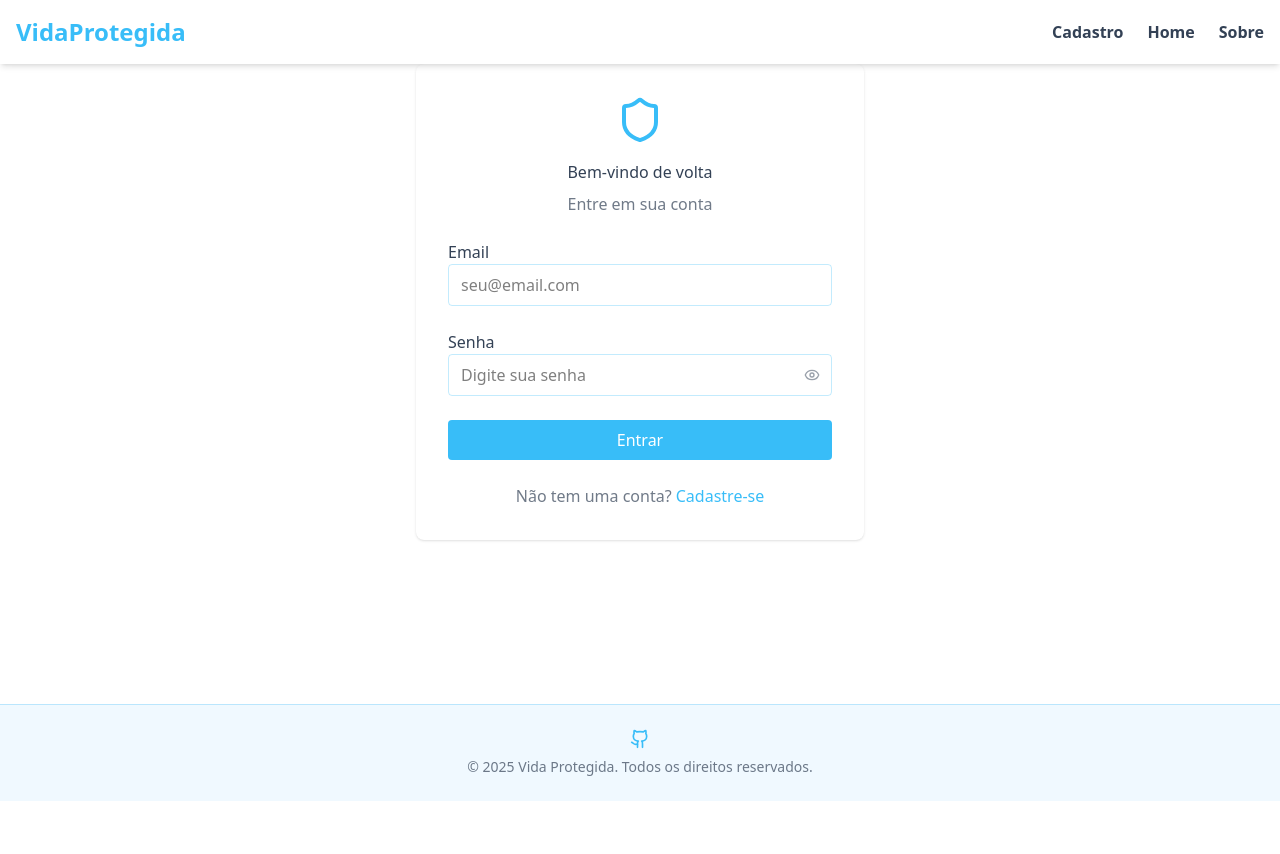
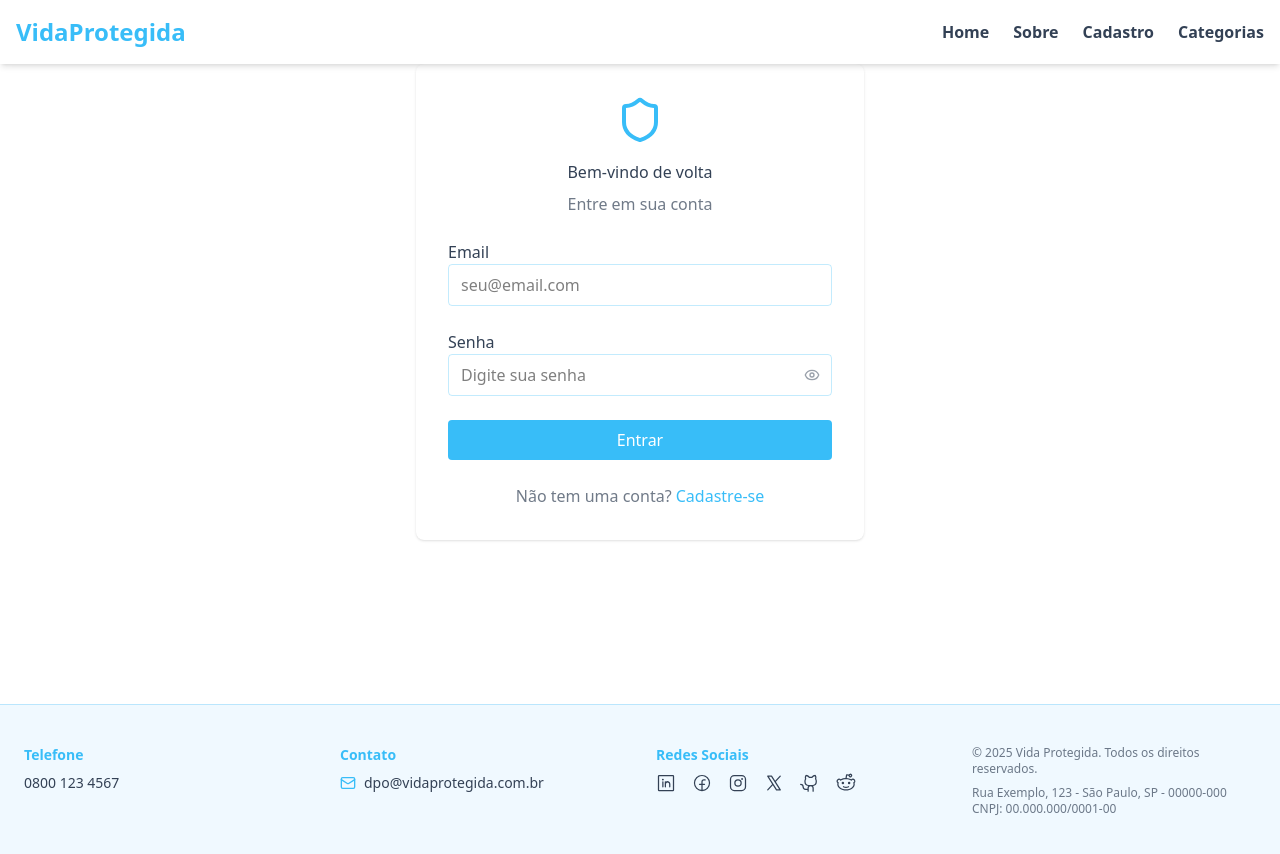
Before and after one commit to Grupo-01-Turma-javascript-08/vida_protegida_front, a React (Vite) app: page /login in a window 1280 px wide. Shown: the top 854 px of the page. Before the commit the page ends 801 px from the top, so only its background shows below. Built offline with nearby package versions, Linux system fonts and the light colour scheme.

Commit message:
atauliza footer e navbar

```diff
--- a/src/components/footer/Footer.tsx
+++ b/src/components/footer/Footer.tsx
@@ -1,22 +1,68 @@
-import React from 'react';
-import { Github } from 'lucide-react';
+
+import { Mail,} from 'lucide-react';
+import { XLogoIcon, RedditLogoIcon, FacebookLogoIcon, InstagramLogoIcon, LinkedinLogoIcon, GithubLogoIcon } from "@phosphor-icons/react"
 
 function Footer() {
   return (
-    <footer className="bg-[#f0f9ff] border-t border-[#bae6fd] py-6 text-center text-[#334155]">
-      <div className="flex justify-center items-center gap-4 mb-2">
+    <footer className="bg-[#f0f9ff] border-t border-[#bae6fd] text-[#334155] py-10 px-6">
+      <div className="max-w-7xl mx-auto grid grid-cols-1 sm:grid-cols-2 md:grid-cols-4 gap-8 text-sm">
+
+        <div>
+          <h4 className="font-semibold text-[#38bdf8] mb-2">Telefone</h4>
+          <a href="#" className="hover:underline block">0800 123 4567</a>
+        </div>
+
+        <div>
+          <h4 className="font-semibold text-[#38bdf8] mb-2">Contato</h4>
+          <p className="flex items-center gap-2">
+            <Mail className="h-4 w-4 text-[#38bdf8]" />
+            <a href="mailto:dpo@vidaprotegida.com.br" className="hover:underline">
+              dpo@vidaprotegida.com.br
+            </a>
+          </p>
+        </div>
+
+        <div>
+          <h4 className="font-semibold text-[#38bdf8] mb-2">Redes Sociais</h4>
+          <div className="flex gap-4 mt-2">
+            <a href="#" className="hover:text-[#0ea5e9] transition-colors">
+              <LinkedinLogoIcon className="h-5 w-5" />
+            </a>
+            <a href="#" className="hover:text-[#0ea5e9] transition-colors">
+              <FacebookLogoIcon className="h-5 w-5" />
+            </a>
+            <a href="#" className="hover:text-[#0ea5e9] transition-colors">
+              <InstagramLogoIcon className="h-5 w-5" />
+            </a>
+            <a href="#" className="hover:text-[#0ea5e9] transition-colors">
+              <XLogoIcon className="h-5 w-5" />
+            </a>
             <a
               href="https://github.com/Grupo-01-Turma-javascript-08/vida_protegida_front"
               target="_blank"
               rel="noopener noreferrer"
-          className="text-[#38bdf8] hover:text-[#0ea5e9] transition-colors"
+              className="hover:text-[#0ea5e9] transition-colors"
             >
-          <Github className="h-5 w-5" />
+              <GithubLogoIcon className="h-5 w-5" />
+            </a>
+
+            <a
+              href="https://www.reddit.com/"
+              target="_blank"
+              rel="noopener noreferrer"
+              className="hover:text-[#0ea5e9] transition-colors"
+            >
+              <RedditLogoIcon className="h-5 w-5" />
             </a>
           </div>
-      <p className="text-sm text-[#334155]/70">
-        © 2025 Vida Protegida. Todos os direitos reservados.
-      </p>
+        </div>
+
+        <div className="text-xs text-[#334155]/70">
+          <p className="mb-2">© 2025 Vida Protegida. Todos os direitos reservados.</p>
+          <p>Rua Exemplo, 123 - São Paulo, SP - 00000-000</p>
+          <p>CNPJ: 00.000.000/0001-00</p>
+        </div>
+      </div>
     </footer>
   );
 }
--- a/src/components/navbar/Navbar.tsx
+++ b/src/components/navbar/Navbar.tsx
@@ -9,10 +9,6 @@ function Navbar() {
         </Link>
 
         <div className="flex space-x-6 text-[#334155]">
-          <Link to="/cadastro" className="font-semibold hover:text-[#0ea5e9] transition-colors"
-          >
-            Cadastro
-          </Link>
           <Link
             to="/home"
             className="font-semibold hover:text-[#0ea5e9] transition-colors"
@@ -25,6 +21,18 @@ function Navbar() {
           >
             Sobre
           </Link>
+          <Link
+            to="/"
+            className="font-semibold hover:text-[#0ea5e9] transition-colors"
+          >
+            Cadastro
+          </Link>
+          <Link
+            to="/categorias"
+            className="font-semibold hover:text-[#0ea5e9] transition-colors"
+          >
+            Categorias
+          </Link>
         </div>
       </div>
     </nav>
```
Lines whose indentation alone changed are shown as unchanged.
